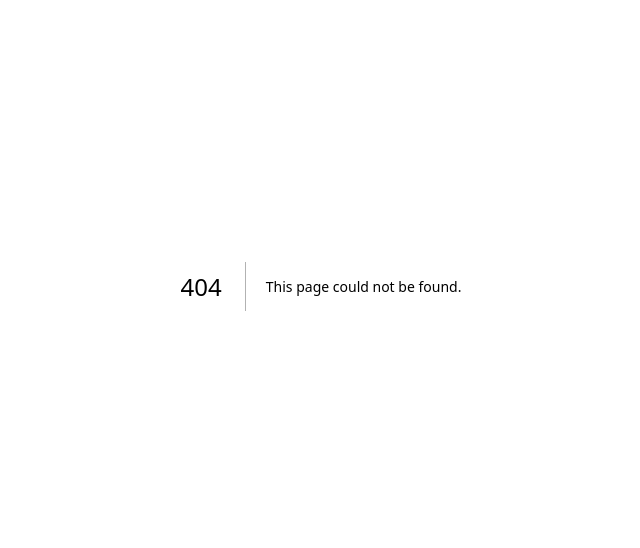
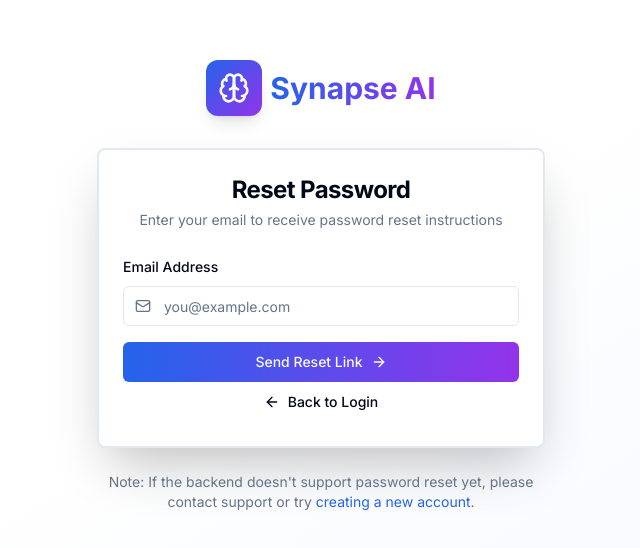
Before and after one commit to Aryam2121/Synapse-AI, a Next.js app: page /forgot-password in a window 1280 px wide. Before the commit this address had no page. Shown: the part 114-662 px from the top of the page, without its empty margins (319-959 px from the left). Built offline with nearby package versions, Linux system fonts and the light colour scheme.

Commit message:
Feat: Improve authentication system with forgot password, token refresh, and better error handling

```diff
--- /dev/null
+++ b/app/forgot-password/page.tsx
@@ -0,0 +1,168 @@
+'use client'
+
+import { useState } from 'react'
+import Link from 'next/link'
+import { motion } from 'framer-motion'
+import { Brain, Mail, ArrowLeft, AlertCircle, CheckCircle } from 'lucide-react'
+import { Button } from '@/components/ui/button'
+import { Input } from '@/components/ui/input'
+import { Label } from '@/components/ui/label'
+import { Card, CardContent, CardDescription, CardHeader, CardTitle } from '@/components/ui/card'
+import { API_URL } from '@/lib/api-config'
+
+export default function ForgotPasswordPage() {
+  const [email, setEmail] = useState('')
+  const [error, setError] = useState('')
+  const [success, setSuccess] = useState(false)
+  const [isLoading, setIsLoading] = useState(false)
+
+  const handleSubmit = async (e: React.FormEvent) => {
+    e.preventDefault()
+    setError('')
+    setIsLoading(true)
+
+    try {
+      const response = await fetch(`${API_URL}/api/auth/forgot-password`, {
+        method: 'POST',
+        headers: {
+          'Content-Type': 'application/json',
+        },
+        body: JSON.stringify({ email }),
+      })
+
+      if (!response.ok) {
+        const error = await response.json()
+        throw new Error(error.detail || 'Failed to send reset email')
+      }
+
+      setSuccess(true)
+    } catch (err: any) {
+      setError(err.message || 'Failed to send reset email. Please contact support.')
+    } finally {
+      setIsLoading(false)
+    }
+  }
+
+  return (
+    <div className="min-h-screen flex items-center justify-center bg-gradient-to-br from-background via-background to-primary/5 p-4">
+      <motion.div
+        initial={{ opacity: 0, y: 20 }}
+        animate={{ opacity: 1, y: 0 }}
+        transition={{ duration: 0.5 }}
+        className="w-full max-w-md"
+      >
+        {/* Logo */}
+        <div className="flex items-center justify-center gap-2 mb-8">
+          <div className="bg-gradient-to-br from-primary to-purple-600 rounded-xl p-3 shadow-lg">
+            <Brain className="h-8 w-8 text-primary-foreground" />
+          </div>
+          <span className="text-3xl font-bold bg-gradient-to-r from-primary to-purple-600 bg-clip-text text-transparent">
+            Synapse AI
+          </span>
+        </div>
+
+        <Card className="border-2 shadow-2xl">
+          <CardHeader className="space-y-1">
+            <CardTitle className="text-2xl font-bold text-center">Reset Password</CardTitle>
+            <CardDescription className="text-center">
+              {success
+                ? "Check your email for reset instructions"
+                : "Enter your email to receive password reset instructions"}
+            </CardDescription>
+          </CardHeader>
+          <CardContent>
+            {success ? (
+              <div className="space-y-4">
+                <motion.div
+                  initial={{ opacity: 0, scale: 0.95 }}
+                  animate={{ opacity: 1, scale: 1 }}
+                  className="bg-green-500/10 border border-green-500/50 text-green-600 dark:text-green-400 px-4 py-3 rounded-lg flex items-center gap-2"
+                >
+                  <CheckCircle className="h-5 w-5" />
+                  <div className="text-sm">
+                    <p className="font-medium">Email sent successfully!</p>
+                    <p className="text-xs mt-1 opacity-80">
+                      Check your inbox for password reset instructions.
+                    </p>
+                  </div>
+                </motion.div>
+
+                <Link href="/login">
+                  <Button variant="outline" className="w-full">
+                    <ArrowLeft className="mr-2 h-4 w-4" />
+                    Back to Login
+                  </Button>
+                </Link>
+              </div>
+            ) : (
+              <form onSubmit={handleSubmit} className="space-y-4">
+                {error && (
+                  <motion.div
+                    initial={{ opacity: 0, y: -10 }}
+                    animate={{ opacity: 1, y: 0 }}
+                    className="bg-destructive/10 border border-destructive/50 text-destructive px-4 py-3 rounded-lg flex items-center gap-2"
+                  >
+                    <AlertCircle className="h-4 w-4" />
+                    <span className="text-sm">{error}</span>
+                  </motion.div>
+                )}
+
+                <div className="space-y-2">
+                  <Label htmlFor="email">Email Address</Label>
+                  <div className="relative">
+                    <Mail className="absolute left-3 top-3 h-4 w-4 text-muted-foreground" />
+                    <Input
+                      id="email"
+                      type="email"
+                      placeholder="you@example.com"
+                      value={email}
+                      onChange={(e) => setEmail(e.target.value)}
+                      className="pl-10"
+                      required
+                      disabled={isLoading}
+                    />
+                  </div>
+                </div>
+
+                <Button
+                  type="submit"
+                  className="w-full bg-gradient-to-r from-primary to-purple-600 hover:from-primary/90 hover:to-purple-600/90"
+                  disabled={isLoading}
+                >
+                  {isLoading ? (
+                    <>
+                      <div className="mr-2 h-4 w-4 animate-spin rounded-full border-2 border-background border-t-transparent" />
+                      Sending...
+                    </>
+                  ) : (
+                    <>
+                      Send Reset Link
+                      <ArrowLeft className="ml-2 h-4 w-4 rotate-180" />
+                    </>
+                  )}
+                </Button>
+
+                <Link href="/login">
+                  <Button variant="ghost" className="w-full" type="button">
+                    <ArrowLeft className="mr-2 h-4 w-4" />
+                    Back to Login
+                  </Button>
+                </Link>
+              </form>
+            )}
+          </CardContent>
+        </Card>
+
+        <div className="mt-6 text-center text-sm text-muted-foreground">
+          <p>
+            Note: If the backend doesn't support password reset yet, please contact support or try{' '}
+            <Link href="/register" className="text-primary hover:underline">
+              creating a new account
+            </Link>
+            .
+          </p>
+        </div>
+      </motion.div>
+    </div>
+  )
+}
--- a/app/login/page.tsx
+++ b/app/login/page.tsx
@@ -27,7 +27,14 @@ export default function LoginPage() {
     try {
       await login(email, password)
     } catch (err: any) {
-      setError(err.message || 'Login failed')
+      // Better error messages
+      if (err.message.includes('401') || err.message.includes('credentials')) {
+        setError('Incorrect email or password. Please try again.')
+      } else if (err.message.includes('network') || err.message.includes('fetch')) {
+        setError('Cannot connect to server. Please check your internet connection.')
+      } else {
+        setError(err.message || 'Login failed. Please try again or register a new account.')
+      }
     } finally {
       setIsLoading(false)
     }
--- a/contexts/AuthContext.tsx
+++ b/contexts/AuthContext.tsx
@@ -19,6 +19,7 @@ interface AuthContextType {
   login: (email: string, password: string) => Promise<void>
   register: (name: string, email: string, password: string) => Promise<void>
   logout: () => void
+  refreshToken: () => Promise<boolean>
   isLoading: boolean
   isAuthenticated: boolean
 }
@@ -54,7 +55,10 @@ export function AuthProvider({ children }: { children: React.ReactNode }) {
       })
 
       if (!response.ok) {
-        const error = await response.json()
+        const error = await response.json().catch(() => ({ detail: 'Login failed' }))
+        if (response.status === 401) {
+          throw new Error('Incorrect email or password')
+        }
         throw new Error(error.detail || 'Login failed')
       }
 
@@ -63,9 +67,10 @@ export function AuthProvider({ children }: { children: React.ReactNode }) {
       setUser(data.user)
       setToken(data.token.access_token)
 
-      // Store in localStorage
+      // Store in localStorage with timestamp
       localStorage.setItem('auth_token', data.token.access_token)
       localStorage.setItem('auth_user', JSON.stringify(data.user))
+      localStorage.setItem('auth_timestamp', Date.now().toString())
 
       router.push('/dashboard')
     } catch (error) {
@@ -103,6 +108,34 @@ export function AuthProvider({ children }: { children: React.ReactNode }) {
     }
   }
 
+  const refreshToken = async (): Promise<boolean> => {
+    try {
+      const storedToken = localStorage.getItem('auth_token')
+      if (!storedToken) return false
+
+      // Verify token is still valid by calling /me endpoint
+      const response = await fetch(API_ENDPOINTS.ME, {
+        headers: {
+          'Authorization': `Bearer ${storedToken}`,
+        },
+      })
+
+      if (response.ok) {
+        const userData = await response.json()
+        setUser(userData)
+        setToken(storedToken)
+        return true
+      } else {
+        // Token expired or invalid, clear it
+        logout()
+        return false
+      }
+    } catch (error) {
+      logout()
+      return false
+    }
+  }
+
   const logout = () => {
     setUser(null)
     setToken(null)
@@ -111,12 +144,41 @@ export function AuthProvider({ children }: { children: React.ReactNode }) {
     router.push('/login')
   }
 
+  // Auto-refresh token on mount and periodically
+  useEffect(() => {
+    const checkAuth = async () => {
+      if (token) {
+        // Check if token is too old (more than 6 days)
+        const timestamp = localStorage.getItem('auth_timestamp')
+        if (timestamp) {
+          const age = Date.now() - parseInt(timestamp)
+          const sixDays = 6 * 24 * 60 * 60 * 1000
+
+          if (age > sixDays) {
+            // Token is about to expire, verify it
+            const valid = await refreshToken()
+            if (!valid) {
+              alert('Your session has expired. Please login again.')
+            }
+          }
+        }
+      }
+    }
+
+    checkAuth()
+
+    // Check auth every hour
+    const interval = setInterval(checkAuth, 60 * 60 * 1000)
+    return () => clearInterval(interval)
+  }, [token])
+
   const value = {
     user,
     token,
     login,
     register,
     logout,
+    refreshToken,
     isLoading,
     isAuthenticated: !!user && !!token,
   }
```
